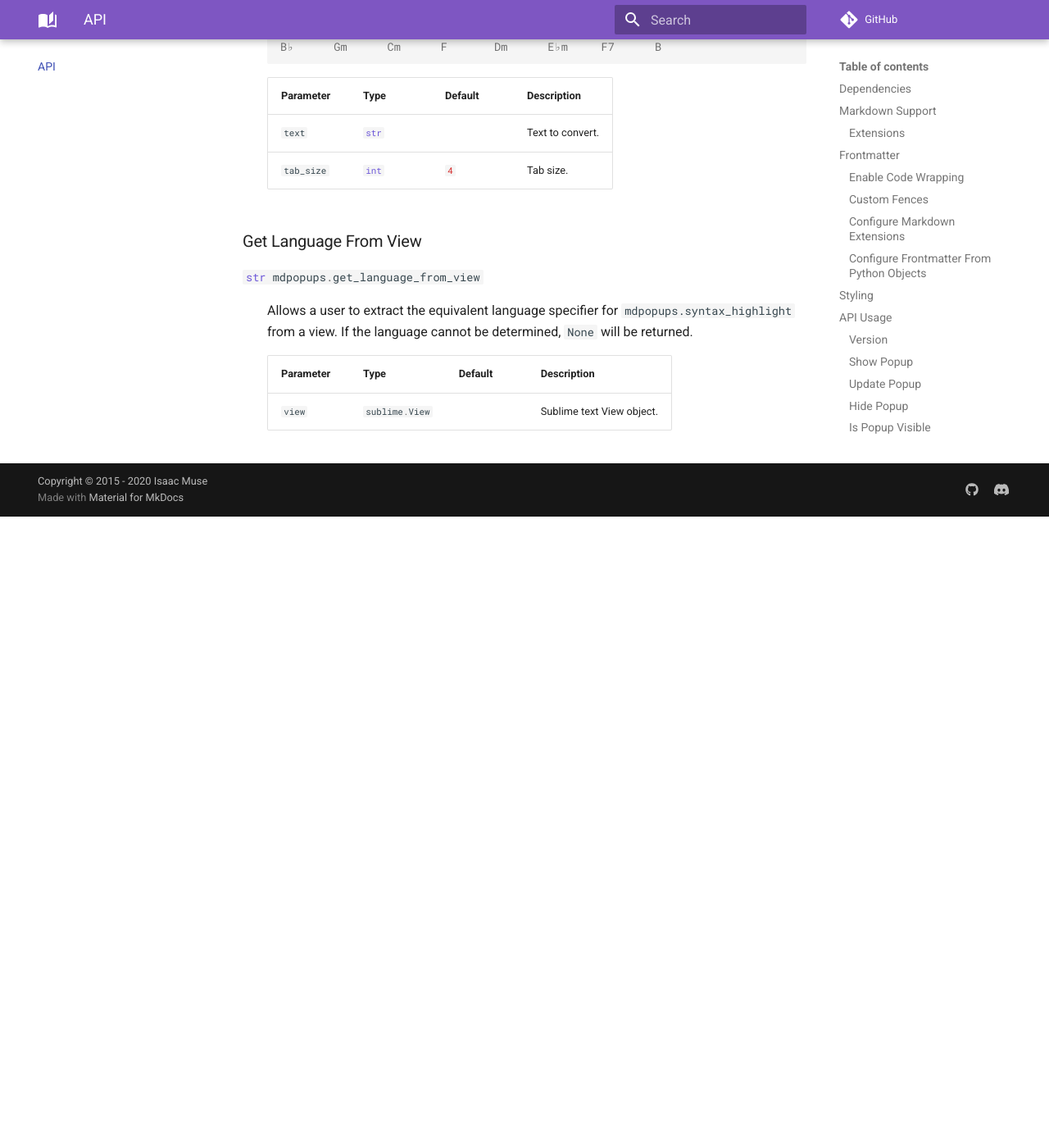
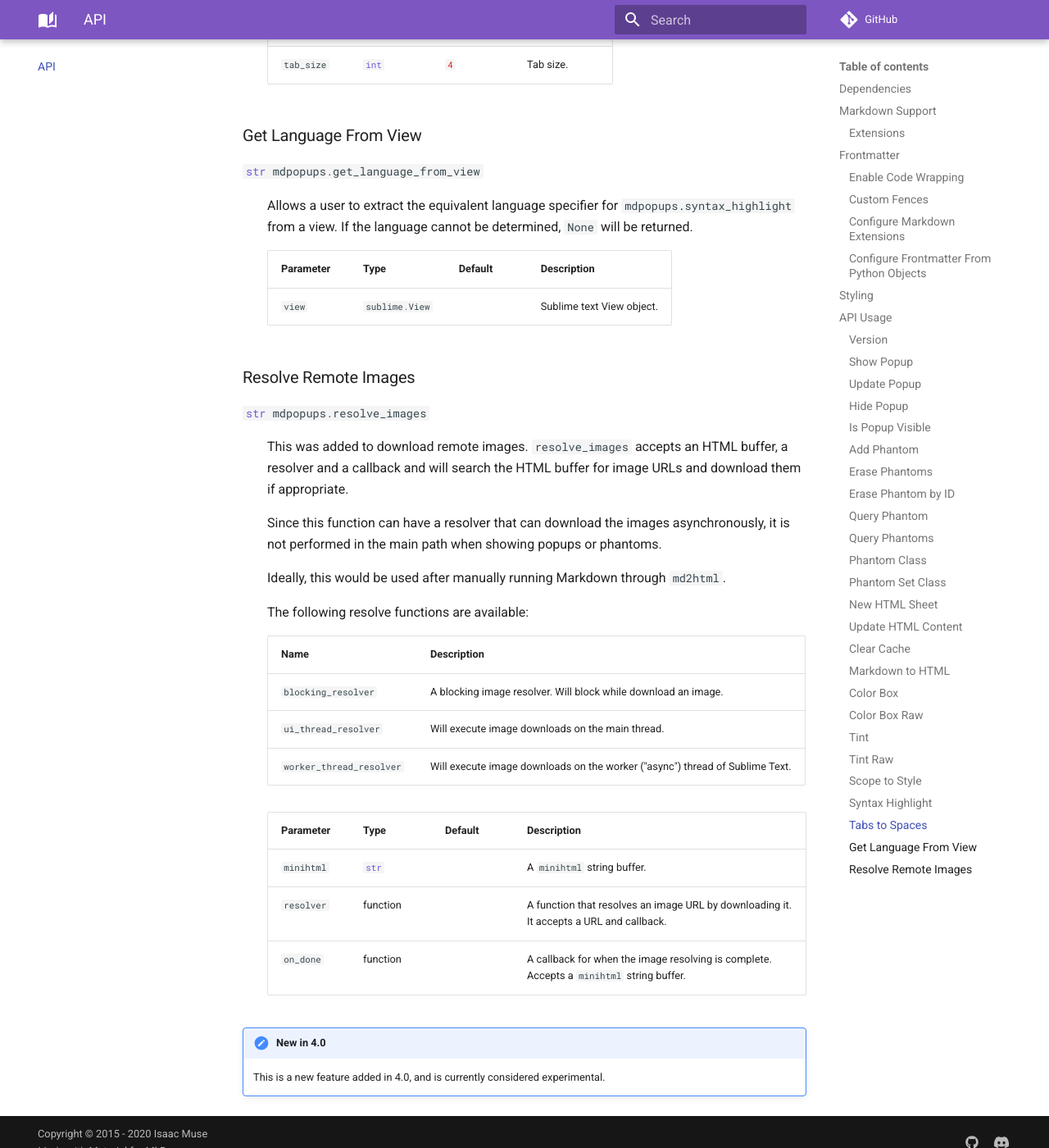
Before and after one commit to facelessuser/sublime-markdown-popups, an MkDocs documentation site: the page built from docs/src/markdown/api.md, in a window 1280 px wide and 1400 px high, scrolled down 23021 px. Shown: the whole window at 82% size. Built offline with MkDocs 1.6.1 and Material for MkDocs 9.7.7, drawn with Linux system fonts in a browser that asks for light colours; comment, search, counter and statistics services are not loaded; before the commit the page ends 23651 px from its top, so only the background shows below that; some of the changed text lies outside the part shown.

Commit message:
Update documentation for new features

```diff
--- a/docs/src/markdown/about/changelog.md
+++ b/docs/src/markdown/about/changelog.md
@@ -2,6 +2,8 @@
 
 ## 4.0.0
 
+- **NEW**: Added new `resolve_images` function to allow for processing remote image URLs and downloading the content in
+  an HTML buffer.
 - **NEW**: `nl2br` can only be set through `markdown_extensions` via frontmatter. If passed as a parameter for any API
   function, it will be ignored.
 - **NEW**: `allow_code_wrap` can only be set through the frontmatter option `allow_code_wrap`. If passed as a parameter
@@ -63,7 +65,8 @@
 - **NEW**: Add support for parsing `alpha(+value)`, `alpha(-value)`, and `alpha(*value)` in color schemes.
 - **NEW**: Add support for parsing `lightness()` and `saturation()` in color schemes.
 - **NEW**: Add support for `foreground_adjust` properties when parsing color schemes.
-- **NEW**: Add support for parsing blended colors in the HSL and HWB namespace. Blended colors do not always match Sublime Text's colors, this is due to a Sublime Text bug: https://github.com/sublimehq/sublime_text/issues/3176.
+- **NEW**: Add support for parsing blended colors in the HSL and HWB namespace. Blended colors do not always match
+  Sublime Text's colors, this is due to a Sublime Text bug: https://github.com/sublimehq/sublime_text/issues/3176.
 
 ## 3.5.0
 
@@ -90,13 +93,15 @@
 
 Jan 1, 2018
 
-- **FIX**: Allow `-` in variables names. Write color translations to main scheme object and ensure filtering is done after color translations.
+- **FIX**: Allow `-` in variables names. Write color translations to main scheme object and ensure filtering is done
+  after color translations.
 
 ## 3.3.0
 
 Dec 3, 2017
 
-- **NEW**: Add `tabs2spaces` to process text and convert tabs to spaces according to tab stops. Use case would include formatting text for `syntax_highlight`.
+- **NEW**: Add `tabs2spaces` to process text and convert tabs to spaces according to tab stops. Use case would include
+  formatting text for `syntax_highlight`.
 
 ## 3.2.0
 
@@ -191,28 +196,45 @@ June 21, 2017
 
 June 20, 2017
 
-- **NEW**: Allow adding and configuring extensions via YAML frontmatter. This feature deprecates `nl2br` function parameter which will be removed some time in the future.
-- **NEW**: Allow setting whether block, code tags will allow word wrapping via YAML frontmatter. This feature deprecates the `allow_word_wrap` function parameter which will be removed some time in the future.
+- **NEW**: Allow adding and configuring extensions via YAML frontmatter. This feature deprecates `nl2br` function
+  parameter which will be removed some time in the future.
+- **NEW**: Allow setting whether block, code tags will allow word wrapping via YAML frontmatter. This feature deprecates
+  the `allow_word_wrap` function parameter which will be removed some time in the future.
 - **NEW**: Expose SuperFences' `custom_fences` feature via YAML frontmatter.
 - **NEW**: Upgrade internal extensions.
-- **NEW**: Import official `pymdownx` extension if `pymdownx` is installed as a dependency so we can drop internal vendored extension copies in the future. This is allowed to be optional for a time until people can update their dependencies.
-- **NEW**: Import `pyyaml` extension if `pyyaml` is installed for frontmatter. This is allowed to be optional for a time until people can update their dependencies.
-- **NEW**: `inline-highlight` class in no longer applied to inline code.  Instead `highlight` is applied to both inline and block code.
+- **NEW**: Import official `pymdownx` extension if `pymdownx` is installed as a dependency so we can drop internal
+  vendored extension copies in the future. This is allowed to be optional for a time until people can update their
+  dependencies.
+- **NEW**: Import `pyyaml` extension if `pyyaml` is installed for frontmatter. This is allowed to be optional for a time
+  until people can update their dependencies.
+- **NEW**: `inline-highlight` class in no longer applied to inline code.  Instead `highlight` is applied to both inline
+  and block code.
 
 ## 2.0
 
 June 1, 2017
 
 - **NEW**: Add `kbd` styling and `admontion` styling.
-- **NEW**: New rewritten `default.css`. Adds styling that uses new Sublime CSS features and drops legacy styling for old ST versions. No more `base.css`.
-- **NEW**: No longer outputs scope CSS into default CSS. Users must use template to acquire CSS for specific scopes. This helps keep the CSS namespace clean. In general, CSS should start using Sublime CSS variables like `--bluish`, `--redish` etc.  If a user needs CSS for a scope, they can use the `css` template filter to add the scope's CSS to a class of their choice.
+- **NEW**: New rewritten `default.css`. Adds styling that uses new Sublime CSS features and drops legacy styling for old
+  ST versions. No more `base.css`.
+- **NEW**: No longer outputs scope CSS into default CSS. Users must use template to acquire CSS for specific scopes.
+  This helps keep the CSS namespace clean. In general, CSS should start using Sublime CSS variables like `--bluish`,
+  `--redish` etc.  If a user needs CSS for a scope, they can use the `css` template filter to add the scope's CSS to a
+  class of their choice.
 - **NEW**: MdPopups now requires ST 3124+ and all legacy styling and workarounds for ST < 3124 have been dropped.
 - **NEW**: Code blocks are now forced to use a monospace fonts.
-- **NEW**: Legacy `relativesize` template filter has been dropped. Users should use native CSS `rem` units for relative sizes.
-- **NEW**: Upgraded `pymdownx` extensions which includes fixes and enhancements. Also abandoned using `CodeHilite` in favor of `pymdownx.highlight`.
+- **NEW**: Legacy `relativesize` template filter has been dropped. Users should use native CSS `rem` units for relative
+  sizes.
+- **NEW**: Upgraded `pymdownx` extensions which includes fixes and enhancements. Also abandoned using `CodeHilite` in
+  favor of `pymdownx.highlight`.
 - **NEW**: Add option to support wrapping in code blocks.
-- **NEW**: CSS filters are no longer limited to a set list of TextMate or Sublime scopes, and you no longer specify the parameters as CSS classes (but MdPopups will be forgiving if you do), but you should specify them as scopes (complexity doesn't matter). Also no more specifying multiple scopes separated by commas. Read documentation for more info.
-- **NEW**: CSS filter now accepts an `explicit_background` option to return a background only when explicitly defined (which is the default). When disabled, the filter will always return a valid background color (which is usually the base background).
+- **NEW**: CSS filters are no longer limited to a set list of TextMate or Sublime scopes, and you no longer specify the
+  parameters as CSS classes (but MdPopups will be forgiving if you do), but you should specify them as scopes
+  (complexity doesn't matter). Also no more specifying multiple scopes separated by commas. Read documentation for more
+  info.
+- **NEW**: CSS filter now accepts an `explicit_background` option to return a background only when explicitly defined
+  (which is the default). When disabled, the filter will always return a valid background color (which is usually the
+  base background).
 - **NEW**: Pygments is no longer the default syntax highlighter.
 - **FIX**: Fix foreground output that was missing semicolon according to spec.
 - **FIX**: Numerous CSS fixes.
--- a/docs/src/markdown/api.md
+++ b/docs/src/markdown/api.md
@@ -494,7 +490,7 @@ MdPopups provides a number of accessible functions.
     `template_env_options` | `#!py3 dict`                              | `#!py3 None`  | A dictionary containing options for the Jinja2 template environment. This **only** applies to the **HTML/Markdown** content.
 
 !!! new "New 3.6.0"
-    `new_html_sheet` is new in 3.6.0.
+    `new_html_sheet` is new in 3.6.0. This feature should be considered experimental.
 
 !!! warning "Removed in 4.0"
     4.0 removed the parameter `nl2br` and `alow_code_wrap`. If passed to the function, they will be ignored.
@@ -733,4 +729,34 @@ MdPopups provides a number of accessible functions.
     --------- | -------------------- | ------- | -----------
     `view`    | `#!py3 sublime.View` |         | Sublime text View object.
 
+### Resolve Remote Images
+
+`#!py3 str mdpopups.resolve_images`
+:
+    This was added to download remote images. `resolve_images` accepts an HTML buffer, a resolver and a callback and
+    will search the HTML buffer for image URLs and download them if appropriate.
+
+    Since this function can have a resolver that can download the images asynchronously, it is not performed in the
+    main path when showing popups or phantoms.
+
+    Ideally, this would be used after manually running Markdown through `md2html`.
+
+    The following resolve functions are available:
+
+    Name                     | Description
+    ------------------------ | -----------
+    `blocking_resolver`      | A blocking image resolver. Will block while download an image.
+    `ui_thread_resolver`     | Will execute image downloads on the main thread.
+    `worker_thread_resolver` | Will execute image downloads on the worker ("async") thread of Sublime Text.
+
+    Parameter | Type                 | Default | Description
+    --------- | -------------------- | ------- | -----------
+    `minihtml`| `#!py3 str`          |         | A `minihtml` string buffer.
+    `resolver`| function             |         | A function that resolves an image URL by downloading it. It accepts a URL and callback.
+    `on_done` | function             |         | A callback for when the image resolving is complete. Accepts a `minihtml` string buffer.
+
+
+!!! new "New in 4.0"
+    This is a new feature added in 4.0, and is currently considered experimental.
+
 --8<-- "refs.txt"
```
Also changed, not shown: other parts of docs/src/markdown/api.md (+0 -4 lines), 2 other files.
